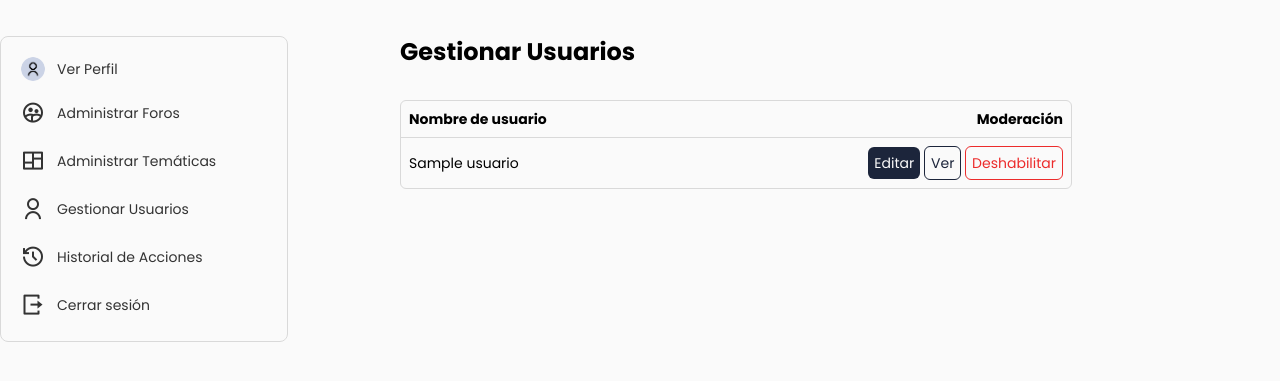
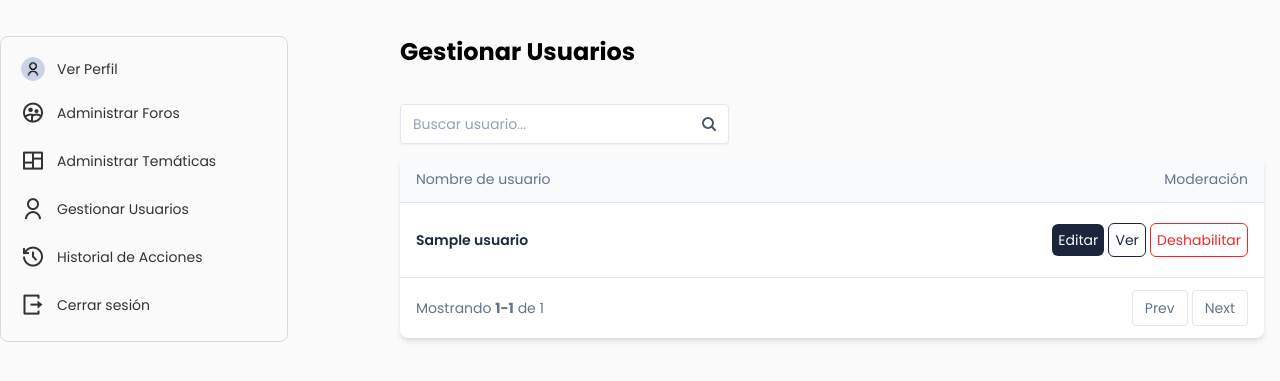
Before and after one commit to johan2160/Foros, a Django app: page /gestionar_usuarios/ in a window 1280 px wide. Shown: the part 64-445 px from the top of the page. Run offline with Django 5.2, Linux system fonts and the light colour scheme; tables that the repository leaves empty hold one stand-in row (values such as "Sample post"); parts of the project's set-up code (start-up, migrations or seed data) failed here and were passed over; some libraries are stand-ins or nearby versions.

Commit message:
feat: agregar búsqueda y paginación a la gestión de usuarios
- Se implementó un campo de búsqueda para filtrar usuarios.
- Se añadieron botones de paginación "Prev" y "Next" para navegar por la lista de usuarios.
- Mejoras en el diseño de la tabla de gestión de usuarios.

```diff
--- a/foros/templates/gestionar_usuarios.html
+++ b/foros/templates/gestionar_usuarios.html
@@ -10,40 +10,150 @@ ForoVox | Gestionar Usuarios
 <div class="flex justify-center">
   <div class="flex flex-col items-center xl:items-start max-w-7xl w-full px-4 xl:pl-[25rem]">
     <h2 class="font-bold text-2xl mb-8">Gestionar Usuarios</h2>
-    <div class="max-w-2xl w-full border rounded-md border-[#D9D9D9]">
 
-      {% if usuarios %}
+    <div class="w-full flex justify-between items-center mb-3 mt-1">
+      <div>
+        <div class="w-full max-w-sm min-w-[200px] relative">
+          <div class="relative">
+            <input id="searchInput"
+              class="bg-white w-full pr-11 h-10 pl-3 py-2 bg-transparent placeholder:text-slate-400 text-slate-700 text-sm border border-slate-200 rounded transition duration-200 ease focus:outline-none focus:border-slate-400 hover:border-slate-400 shadow-sm focus:shadow-md"
+              placeholder="Buscar usuario..." />
+            <button class="absolute h-8 w-8 right-1 top-1 my-auto px-2 flex items-center bg-white rounded " type="button">
+              <svg xmlns="http://www.w3.org/2000/svg" fill="none" viewBox="0 0 24 24" stroke-width="3" stroke="currentColor"
+                class="w-8 h-8 text-slate-600">
+                <path stroke-linecap="round" stroke-linejoin="round"
+                  d="m21 21-5.197-5.197m0 0A7.5 7.5 0 1 0 5.196 5.196a7.5 7.5 0 0 0 10.607 10.607Z" />
+              </svg>
+            </button>
+          </div>
+        </div>
+      </div>
+    </div>
 
-      <table class="w-full table-auto text-sm">
+    <div class="relative flex flex-col w-full h-full overflow-scroll text-gray-700 bg-white shadow-md rounded-lg bg-clip-border">
+      <table id="usuarioTable" class="w-full text-left table-auto min-w-max">
         <thead>
-          <tr class="border-b border-[#D9D9D9] hover:bg-[#F1F3F8] transition-colors">
-            <th class="text-left p-2">Nombre de usuario</th>
-            <th class="text-right p-2">Moderación</th>
+          <tr>
+            <th class="p-4 border-b border-slate-200 bg-slate-50">
+              <p class="text-sm font-normal leading-none text-slate-500">Nombre de usuario</p>
+            </th>
+            <th class="p-4 border-b border-slate-200 bg-slate-50">
+              <p class="text-sm font-normal leading-none text-slate-500 text-right">Moderación</p>
+            </th>
           </tr>
         </thead>
-        <tbody>
+        <tbody id="usuarioTableBody">
           {% for usuario in usuarios reversed %}
-          <tr class="border-b border-[#D9D9D9] hover:bg-[#F1F3F8] transition-colors last:border-b-0">
-            <td class="text-left p-2">{{ usuario.nombres }}</td>
-            <td class="text-right p-2">
+          <tr class="hover:bg-slate-50 border-b border-slate-200">
+            <td class="p-4 py-5">
+              <p class="block font-semibold text-sm text-slate-800">{{ usuario.nombres }}</p>
+            </td>
+            <td class="p-4 py-5 text-right">
               <a href="{% url 'editar_usuario' usuario.id %}">
                 <button
-                  class="rounded-md bg-[#1c253b] text-[#fafafa] p-1.5 transition-colors hover:bg-[#24304C]">Editar</button>
+                  class="text-sm rounded-md bg-[#1c253b] text-[#fafafa] p-1.5 transition-colors hover:bg-[#24304C]">Editar</button>
               </a>
               <a href="{% url 'perfil_usuario' usuario.id %}">
                 <button
-                  class="rounded-md border border-[#1c253b] text-[#1c253b] p-1.5 transition-colors hover:bg-[#F2F2F2]">Ver</button>
+                  class="text-sm rounded-md border border-[#1c253b] text-[#1c253b] p-1.5 transition-colors hover:bg-[#F2F2F2]">Ver</button>
               </a>
               <button
-                class="flex-1 rounded-md bg-[#fafafa] text-[#ec2c2c] border border-[#ec2c2c] p-1.5 transition-colors hover:bg-[#F2F2F2]">Deshabilitar</button>
+                class="flex-1 text-sm rounded-md text-[#ec2c2c] border border-[#ec2c2c] p-1.5 transition-colors hover:bg-[#F2F2F2]">Deshabilitar</button>
             </td>
           </tr>
           {% endfor %}
         </tbody>
       </table>
-      {% endif %}
+
+      <div class="flex justify-between items-center px-4 py-3">
+        <div class="text-sm text-slate-500" id="tableInfo">
+          Mostrando <b>1-5</b> de {{ usuarios|length }}
+        </div>
+        <div class="flex space-x-1">
+          <button id="prevBtn" class="px-3 py-1 min-w-9 min-h-9 text-sm font-normal text-slate-500 bg-white border border-slate-200 rounded hover:bg-slate-50 hover:border-slate-400 transition duration-200 ease">
+            Prev
+          </button>
+          <button id="nextBtn" class="px-3 py-1 min-w-9 min-h-9 text-sm font-normal text-slate-500 bg-white border border-slate-200 rounded hover:bg-slate-50 hover:border-slate-400 transition duration-200 ease">
+            Next
+          </button>
+        </div>
+      </div>
     </div>
   </div>
 </div>
 
+<script>
+  document.addEventListener('DOMContentLoaded', function () {
+    const searchInput = document.getElementById('searchInput');
+    const usuarioTableBody = document.getElementById('usuarioTableBody');
+    const prevBtn = document.getElementById('prevBtn');
+    const nextBtn = document.getElementById('nextBtn');
+    const tableInfo = document.getElementById('tableInfo');
+
+    let currentPage = 1;
+    const rowsPerPage = 5;
+
+    function filterTable() {
+      const filter = searchInput.value.toLowerCase();
+      const rows = usuarioTableBody.getElementsByTagName('tr');
+      for (let i = 0; i < rows.length; i++) {
+        const cells = rows[i].getElementsByTagName('td');
+        let match = false;
+        for (let j = 0; j < cells.length; j++) {
+          if (cells[j].innerText.toLowerCase().includes(filter)) {
+            match = true;
+            break;
+          }
+        }
+        rows[i].setAttribute('data-visible', match ? 'true' : 'false');
+      }
+    }
+
+    function updateTable() {
+      const rows = usuarioTableBody.getElementsByTagName('tr');
+      let totalRows = 0;
+      for (let i = 0; i < rows.length; i++) {
+        if (rows[i].getAttribute('data-visible') === 'true') {
+          totalRows++;
+        }
+      }
+      const start = (currentPage - 1) * rowsPerPage;
+      const end = start + rowsPerPage;
+      let visibleRows = 0;
+      for (let i = 0; i < rows.length; i++) {
+        if (rows[i].getAttribute('data-visible') === 'true') {
+          rows[i].style.display = (visibleRows >= start && visibleRows < end) ? '' : 'none';
+          visibleRows++;
+        } else {
+          rows[i].style.display = 'none';
+        }
+      }
+      tableInfo.innerHTML = `Mostrando <b>${Math.min(start + 1, totalRows)}-${Math.min(end, totalRows)}</b> de ${totalRows}`;
+      prevBtn.disabled = currentPage === 1;
+      nextBtn.disabled = end >= totalRows;
+    }
+
+    searchInput.addEventListener('input', () => {
+      currentPage = 1;
+      filterTable();
+      updateTable();
+    });
+
+    prevBtn.addEventListener('click', () => {
+      if (currentPage > 1) {
+        currentPage--;
+        updateTable();
+      }
+    });
+
+    nextBtn.addEventListener('click', () => {
+      currentPage++;
+      updateTable();
+    });
+
+    filterTable();
+    updateTable();
+  });
+</script>
+
 {% endblock %}
```
